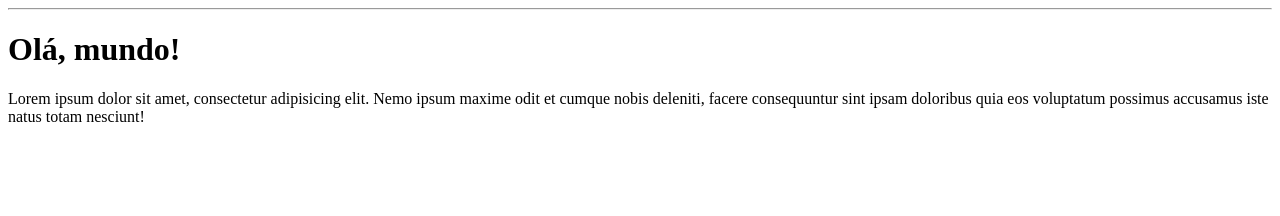
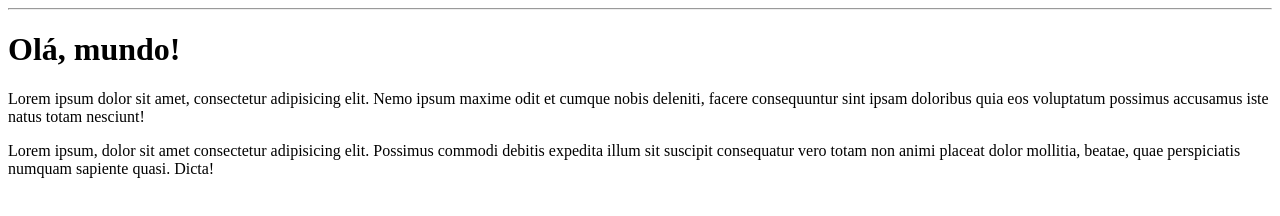
Before and after one commit to Biancakarolina/Ola-mundo, a plain HTML site: page site-exemplo/index.html in a window 1280 px wide. Drawn offline with Linux system fonts and the light colour scheme.

Commit message:
Adicionei um paragráfo.

```diff
--- a/site-exemplo/index.html
+++ b/site-exemplo/index.html
@@ -12,4 +12,5 @@
 </body>
 <h1>Olá, mundo!</h1>
 <p>Lorem ipsum dolor sit amet, consectetur adipisicing elit. Nemo ipsum maxime odit et cumque nobis deleniti, facere consequuntur sint ipsam doloribus quia eos voluptatum possimus accusamus iste natus totam nesciunt!</p>
+<p>Lorem ipsum, dolor sit amet consectetur adipisicing elit. Possimus commodi debitis expedita illum sit suscipit consequatur vero totam non animi placeat dolor mollitia, beatae, quae perspiciatis numquam sapiente quasi. Dicta!</p>
 </html>
```
